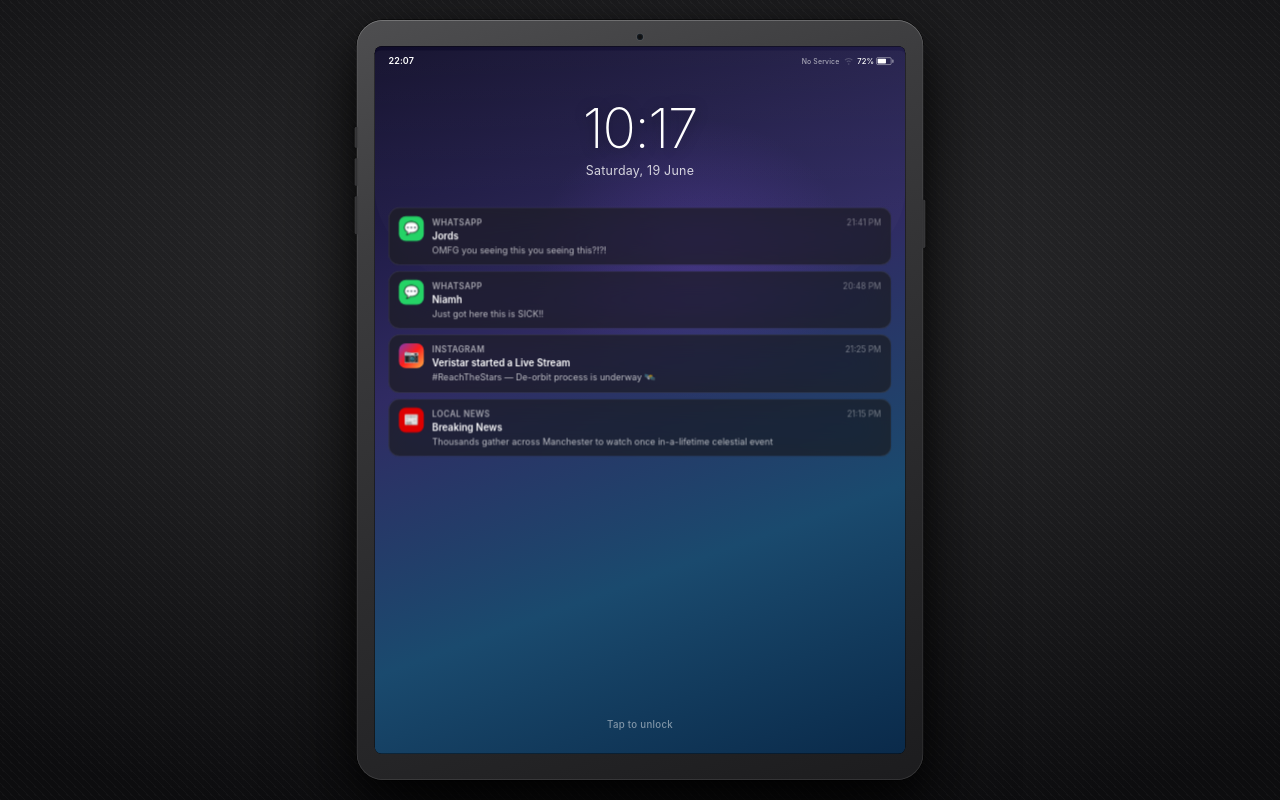
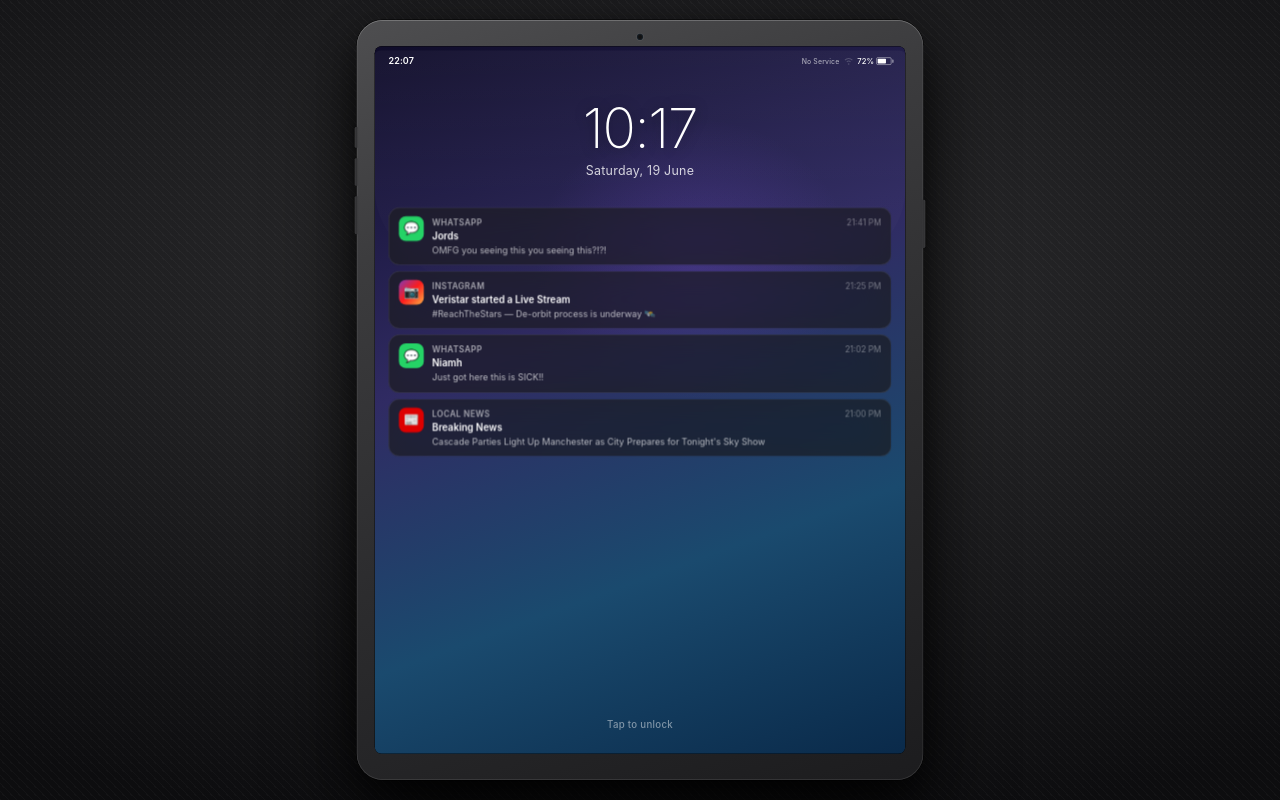
Before and after one commit to 1linx/satcasc, a React (Vite) app: page / in a window 1280 px wide. Built offline with nearby package versions, Linux system fonts and the light colour scheme.

Commit message:
content tweaks

```diff
--- a/src/apps/Weather.jsx
+++ b/src/apps/Weather.jsx
@@ -1,5 +1,5 @@
 const HOURLY = [
-  { time: '22:07', icon: '✨', temp: 21 },
+  { time: '22:00', icon: '✨', temp: 21 },
   { time: '23:00', icon: '🌙', temp: 20 },
   { time: '00:00', icon: '🌙', temp: 19 },
   { time: '01:00', icon: '🌙', temp: 18 },
--- a/src/apps/WhatsApp.jsx
+++ b/src/apps/WhatsApp.jsx
@@ -79,7 +79,7 @@ const CONVERSATIONS = {
     { id: 4, text: 'Oh that\'ll be incredible, send me pictures!!', time: '19:17', mine: true },
     { id: 5, text: 'will do! have the best night with your fam 🥹', time: '19:18', mine: false },
     { id: 6, text: 'you too!! 💛', time: '19:19', mine: true },
-    { id: 7, text: 'Just got here this is SICK!!', time: '20:48', mine: false },
+    { id: 7, text: 'Just got here this is SICK!!', time: '21:02', mine: false },
   ],
   3: [
     { id: 1, text: 'has anyone actually done the Tamboli reading or are we all just watching satellites tonight', time: '11:04', mine: false },
--- a/src/components/LockScreen.jsx
+++ b/src/components/LockScreen.jsx
@@ -15,15 +15,6 @@ const NOTIFICATIONS = [
   },
   {
     id: 2,
-    app: 'WhatsApp',
-    icon: '💬',
-    iconBg: '#25D366',
-    title: 'Niamh',
-    body: 'Just got here this is SICK!!',
-    time: '20:48 PM',
-  },
-  {
-    id: 3,
     app: 'Instagram',
     icon: '📷',
     iconBg: 'linear-gradient(135deg, #833ab4, #fd1d1d, #fcb045)',
@@ -31,14 +22,24 @@ const NOTIFICATIONS = [
     body: '#ReachTheStars — De-orbit process is underway 🛰️',
     time: '21:25 PM',
   },
+
+  {
+    id: 3,
+    app: 'WhatsApp',
+    icon: '💬',
+    iconBg: '#25D366',
+    title: 'Niamh',
+    body: 'Just got here this is SICK!!',
+    time: '21:02 PM',
+  },
   {
     id: 4,
     app: 'Local News',
     icon: '📰',
     iconBg: '#d00',
     title: 'Breaking News',
-    body: 'Thousands gather across Manchester to watch once in-a-lifetime celestial event',
-    time: '21:15 PM',
+    body: 'Cascade Parties Light Up Manchester as City Prepares for Tonight\'s Sky Show',
+    time: '21:00 PM',
   },
 ]
 
```
